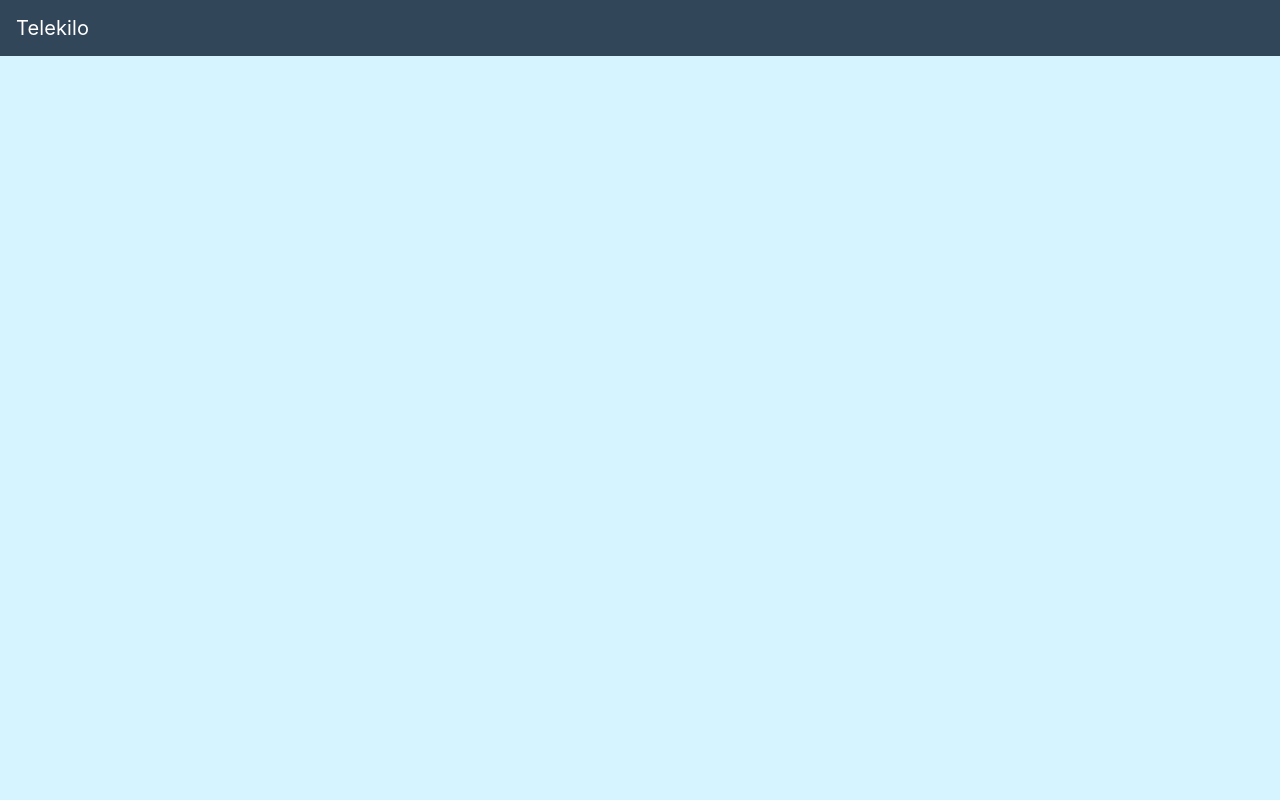
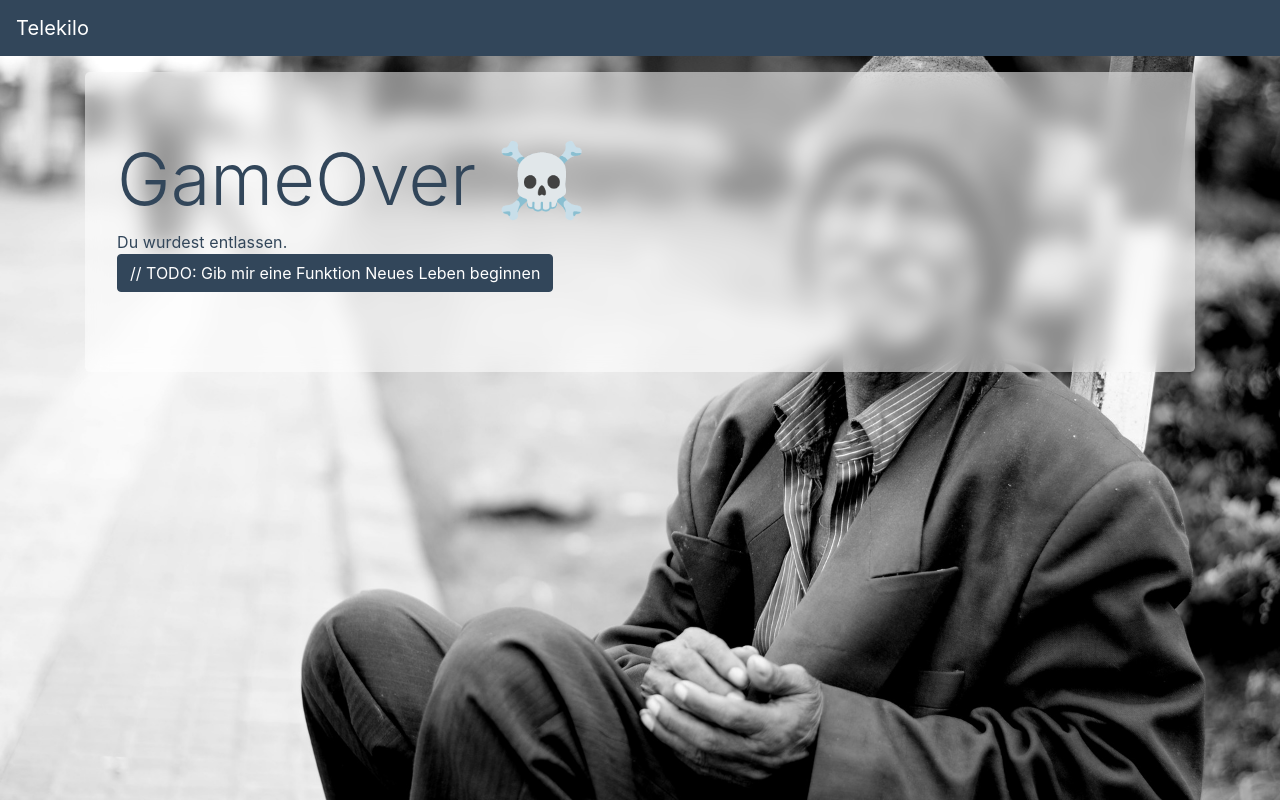
Before and after one commit to J2T2B/Componentware, a React (Create React App) app in the folder frontend/: page /#/gameover in a window 1280 px wide. Built offline with nearby package versions, Linux system fonts and the light colour scheme.

Commit message:
Gameover Page

```diff
--- a/frontend/src/App.tsx
+++ b/frontend/src/App.tsx
@@ -9,6 +9,7 @@ import { MockChatsHandler } from './logic/MockChatsHandler';
 import { ChatMessageComponent } from "./components/ChatMessageComponent";
 import { LoginComponent } from './components/login/LoginComponent';
 import { RegisterComponent } from './components/login/RegisterComponent';
+import { GameOverPage } from './components/gameover/GameOverPage';
 
 interface AppStates {
     isChatListOpen: boolean;
@@ -70,6 +71,8 @@ export class App extends React.Component<{}, AppStates> {
 
                         <Route path="/register" exact render={() => <RegisterComponent chatsHandler={this.chatsHandler} />} />
 
+                        <Route path="/gameover" exact render={() => <GameOverPage />} />
+
                     </Switch>
                 </HashRouter>
             </Container>
--- /dev/null
+++ b/frontend/src/components/gameover/GameOverPage.tsx
@@ -0,0 +1,25 @@
+import React, { useEffect } from "react";
+import { Container, Jumbotron, Button } from "reactstrap";
+
+export function GameOverPage(): JSX.Element {
+    useEffect(()=>{
+        document.getElementsByTagName("body")[0].classList.add("gameover-background");
+
+        return ()=> document.getElementsByTagName("body")[0].classList.remove("gameover-background");
+    });
+
+    return <Container>
+        <Jumbotron className="transparent">
+            <h1 className="display-3">
+                GameOver ☠️
+            </h1>
+            Du wurdest entlassen. <br/>
+            <p className="lead">
+                <Button color="primary">
+                    // TODO: Gib mir eine Funktion
+                    Neues Leben beginnen
+                </Button>
+            </p>
+        </Jumbotron>
+    </Container>;
+}
--- a/frontend/src/components/login/LoginCard.tsx
+++ b/frontend/src/components/login/LoginCard.tsx
@@ -40,7 +40,7 @@ export class LoginCardComponent extends React.Component<React.PropsWithChildren<
     }
 
     render() {
-        return <Card className={this.state.width > 992 ? "mx-auto w-50" : "mx-auto"} style={{ backdropFilter: "blur(10px)", backgroundColor: "#FFFFFF88" }}>
+        return <Card className={(this.state.width > 992 ? "mx-auto w-50" : "mx-auto") + " transparent"}>
             <CardHeader>
                 <CardTitle>
                     <h5 className="">
--- /dev/null
+++ b/frontend/src/styles/elements/gameover.scss
@@ -0,0 +1,4 @@
+.gameover-background {
+    background-image: url("/poor-1775239_1920.jpg");
+    background-size: cover;
+}
--- /dev/null
+++ b/frontend/src/styles/elements/transparent.scss
@@ -0,0 +1,4 @@
+.transparent {
+    backdrop-filter: blur(10px);
+    background-color: #FFFFFF88;
+}
--- a/frontend/src/styles/main.scss
+++ b/frontend/src/styles/main.scss
@@ -5,3 +5,5 @@
 @import "chat/profiles";
 @import "chat/sidebar";
 @import "chat/chat";
+@import "elements/gameover";
+@import "elements/transparent";
```
Also changed, not shown: frontend/public/poor-1775239_1920.jpg (added).
